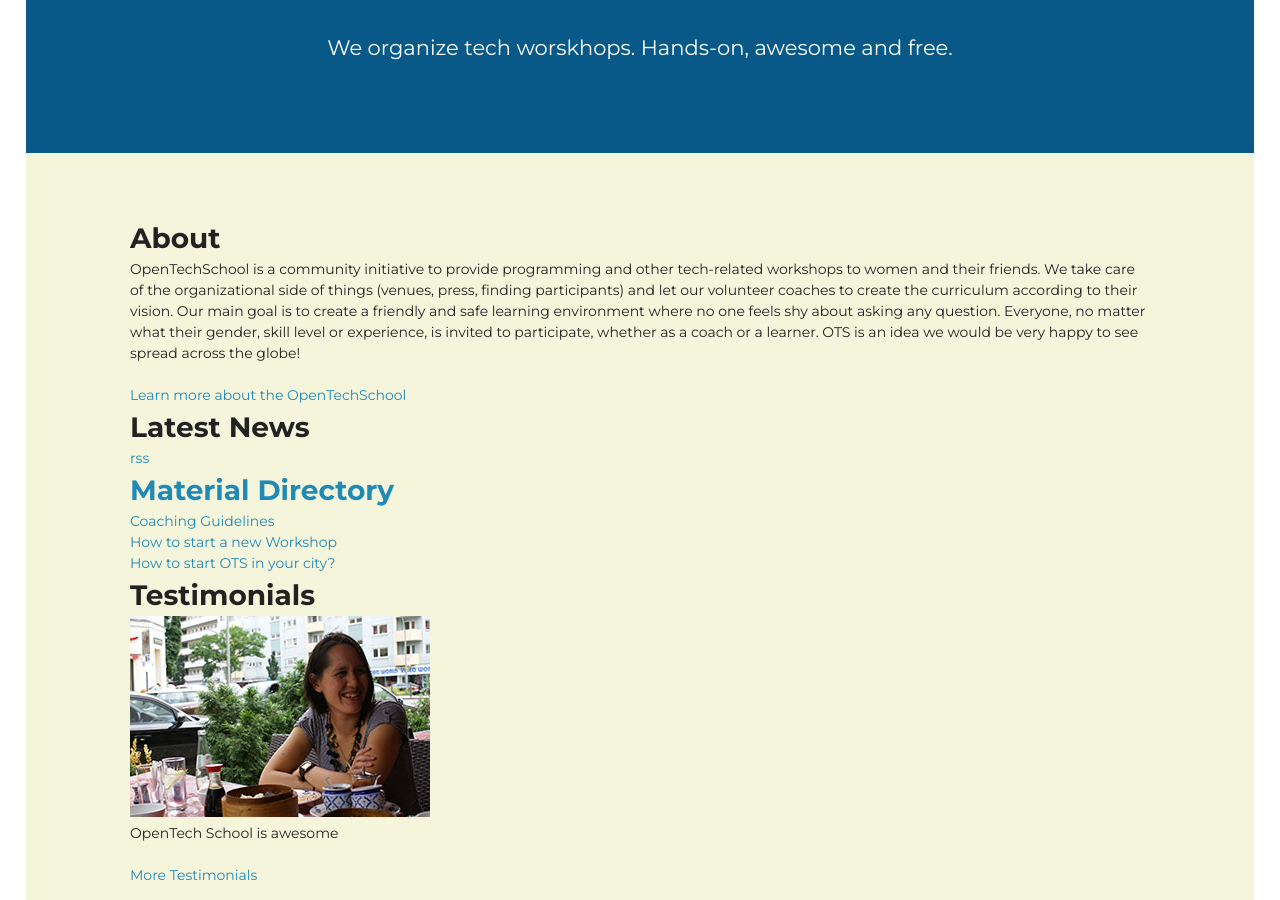
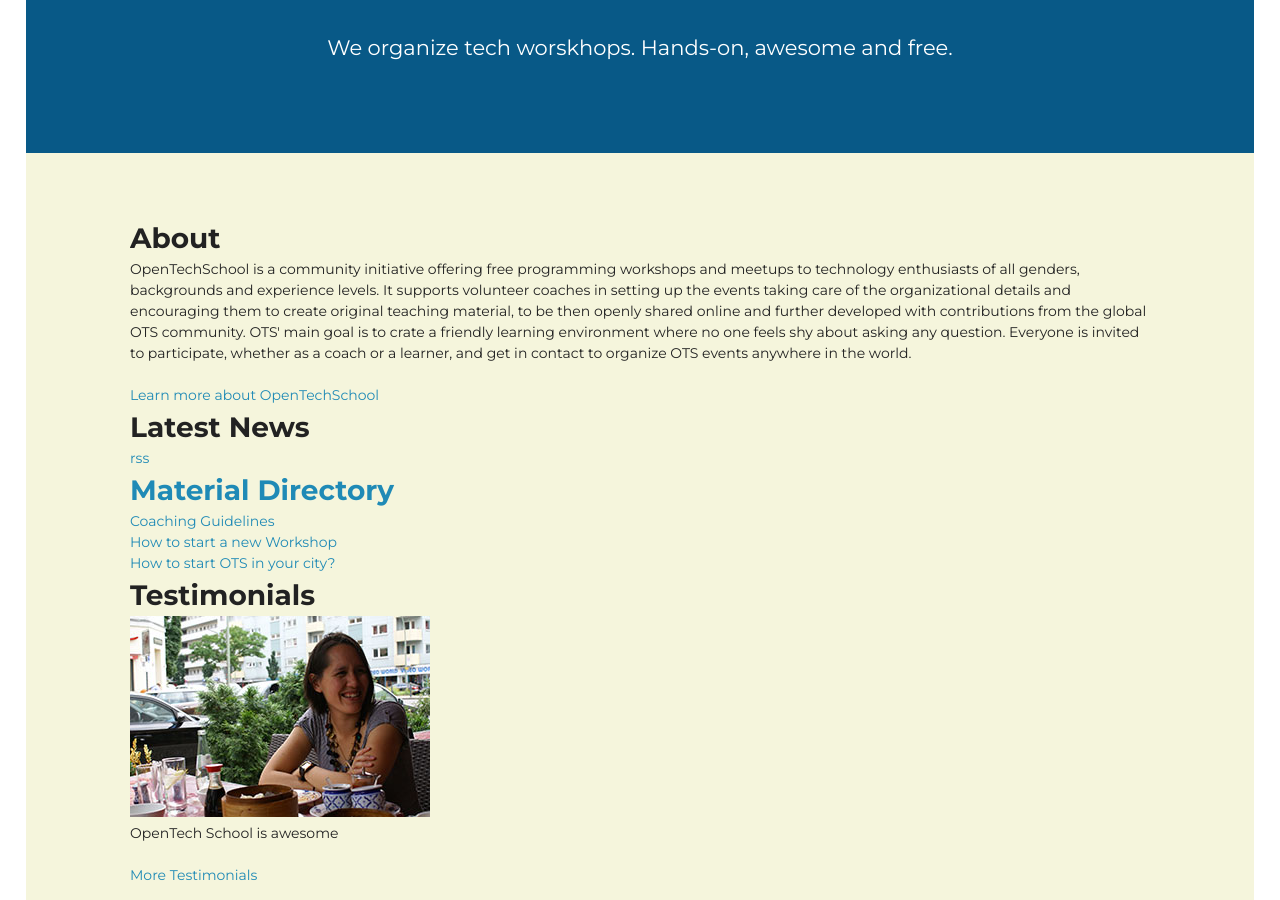
Before and after one commit to OpenTechSchool/www.opentechschool.org, a Jekyll site: the page built from index.html, in a window 1280 px wide and 900 px high, scrolled down 328 px. Built offline with Jekyll 4.4.1, drawn with Linux system fonts in a browser that asks for light colours; nearby versions of some CDN libraries.

Commit message:
Edit Index (homepage)

```diff
--- a/index.html
+++ b/index.html
@@ -9,8 +9,8 @@
   <div class="container">
 
     <h2>About</h2>
-    <p>OpenTechSchool is a community initiative to provide programming and other tech-related workshops to women and their friends. We take care of the organizational side of things (venues, press, finding participants) and let our volunteer coaches to create the curriculum according to their vision. Our main goal is to create a friendly and safe learning environment where no one feels shy about asking any question. Everyone, no matter what their gender, skill level or experience, is invited to participate, whether as a coach or a learner. OTS is an idea we would be very happy to see spread across the globe!</p>
-    <a href="/about.html">Learn more about the OpenTechSchool</a>
+    <p>OpenTechSchool is a community initiative offering free programming workshops and meetups to technology enthusiasts of all genders, backgrounds and experience levels. It supports volunteer coaches in setting up the events taking care of the organizational details and encouraging them to create original teaching material, to be then openly shared online and further developed with contributions from the global OTS community. OTS' main goal is to crate a friendly learning environment where no one feels shy about asking any question. Everyone is invited to participate, whether as a coach or a learner, and get in contact to organize OTS events anywhere in the world.</p>
+    <a href="/about.html">Learn more about OpenTechSchool</a>
 
     <h2>Latest News</h2>
       <a href="http://blog.opentechschool.org/feeds/{{page.rss_feed}}.xml">rss</a>
```
